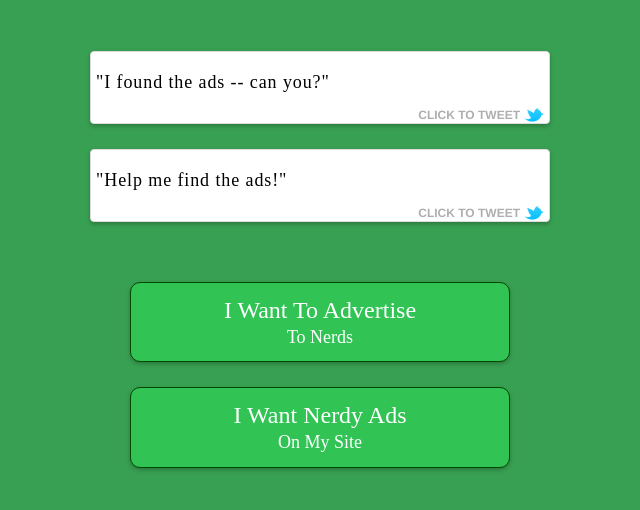
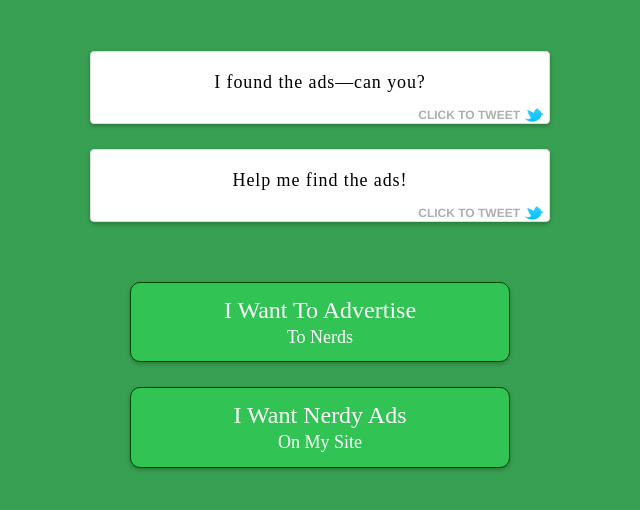
Before and after one commit to nathanlippi/nerdyAds, a plain HTML site: page index.html in a window 1280 px wide. Shown: the part 242-752 px from the top of the page, without its empty margins (320-960 px from the left). Drawn offline with nearby package versions, Linux system fonts and the light colour scheme; a script that the page names is missing.

Commit message:
Make "click to tweet" boxes look cleaner.

```diff
--- a/index.html
+++ b/index.html
@@ -26,7 +26,7 @@
 					<div class="tweet-box">
 
 						<div class="tweet-box-text">
-							<a href="https://twitter.com/intent/tweet?text=I%20found%20the%20ads%20--%20can%20you?&url=http%3A%2F%2Fnerdyads.com&via=nerdyads">"I found the ads -- can you?"</a>
+							<a href="https://twitter.com/intent/tweet?text=I%20found%20the%20ads%20—%20can%20you?&url=http%3A%2F%2Fnerdyads.com&via=nerdyads">I found the ads—can you?</a>
 						</div>
 						<a href="https://twitter.com/intent/tweet?text=I%20found%20the%20ads%20--%20can%20you?&url=http%3A%2F%2Fnerdyads.com&via=nerdyads" class="tweet-btn">Click to Tweet</a>
 					</div>
@@ -34,7 +34,7 @@
 					<div class="tweet-box">
 
 						<div class="tweet-box-text">
-							<a href="https://twitter.com/intent/tweet?text=I%20can%27t%20find%20the%20ads%20--%20help,%20my%20nerdy%20friends!&url=http%3A%2F%2Fnerdyads.com&via=nerdyads">"Help me find the ads!"</a>
+							<a href="https://twitter.com/intent/tweet?text=I%20can%27t%20find%20the%20ads%20--%20help,%20my%20nerdy%20friends!&url=http%3A%2F%2Fnerdyads.com&via=nerdyads">Help me find the ads!</a>
 						</div>
 						<a href="https://twitter.com/intent/tweet?text=I%20can%27t%20find%20the%20ads%20--%20help,%20my%20nerdy%20friends!&url=http%3A%2F%2Fnerdyads.com&via=nerdyads" class="tweet-btn">Click to Tweet</a>
 
--- a/style.css
+++ b/style.css
@@ -52,8 +52,7 @@ body {
   max-width: 460px;
 }
 .tweet-box .tweet-box-text {
-  text-align: left;
-  font-family: "museo-sans", sans-serif;
+  text-align: center;
   font-weight: 300;
   margin: 0px auto;
   margin-bottom: 10px;
```
